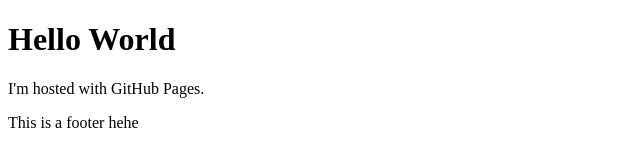
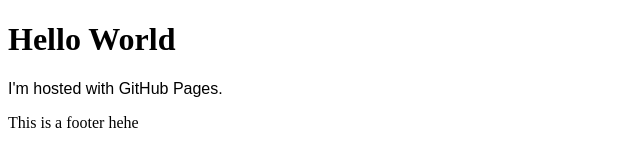
Before and after one commit to lando07/lando07.github.io, a plain HTML site: page index.html in a window 1280 px wide. Shown: the full height of the page, 0-640 px from the left. Drawn offline with Linux system fonts and the light colour scheme.

Commit message:
Update index.html

```diff
--- a/index.html
+++ b/index.html
@@ -5,7 +5,7 @@
 <html>
 <body>
 <h1>Hello World</h1>
-<p>I'm hosted with GitHub Pages.</p>
+<p style="font-family:Arial">I'm hosted with GitHub Pages.</p>
 <footer> This is a footer hehe</footer>
 </body>
 </html>
```
